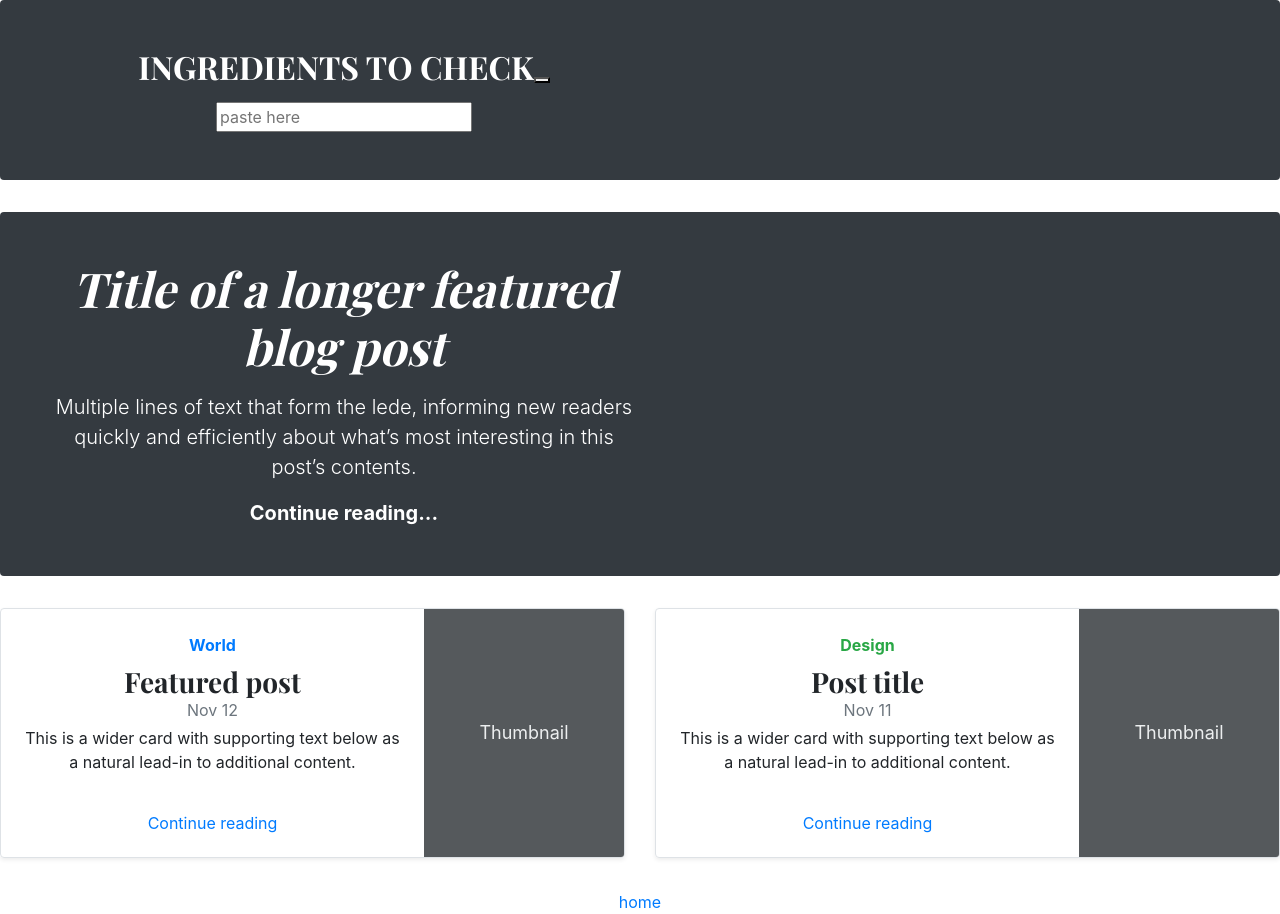
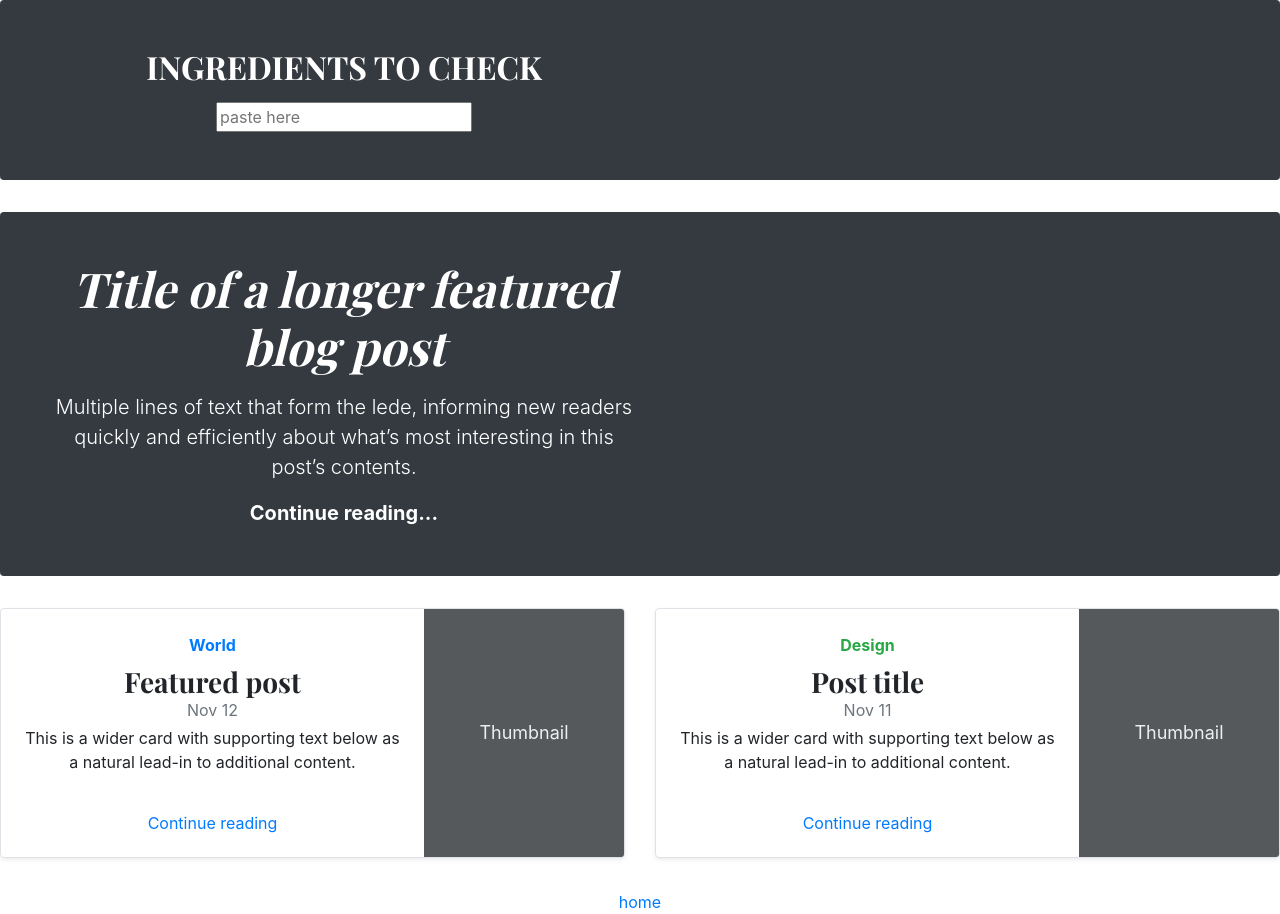
Before and after one commit to lawrend/sturdy-lamp, a React (Create React App) app in the folder djl/: page /checker in a window 1280 px wide. Built offline with nearby package versions, Linux system fonts and the light colour scheme.

Commit message:
hid the button on ing checker

```diff
--- a/djl/src/components/checker/CheckerInputForm.js
+++ b/djl/src/components/checker/CheckerInputForm.js
@@ -9,7 +9,7 @@ export default props => (
 
           <label className='checker-input-label'><h2>INGREDIENTS TO CHECK</h2></label>
 
-          <button type="submit" id="hidden-results-button">
+          <button type="submit" id="hidden-results-button" hidden="true">
           </button>
 
           <input className='checker-input-field' placeholder="paste here" onChange={props.handleChange} />
```
Also changed, not shown: 1 other file (tests, documents, lock files or other folders).
